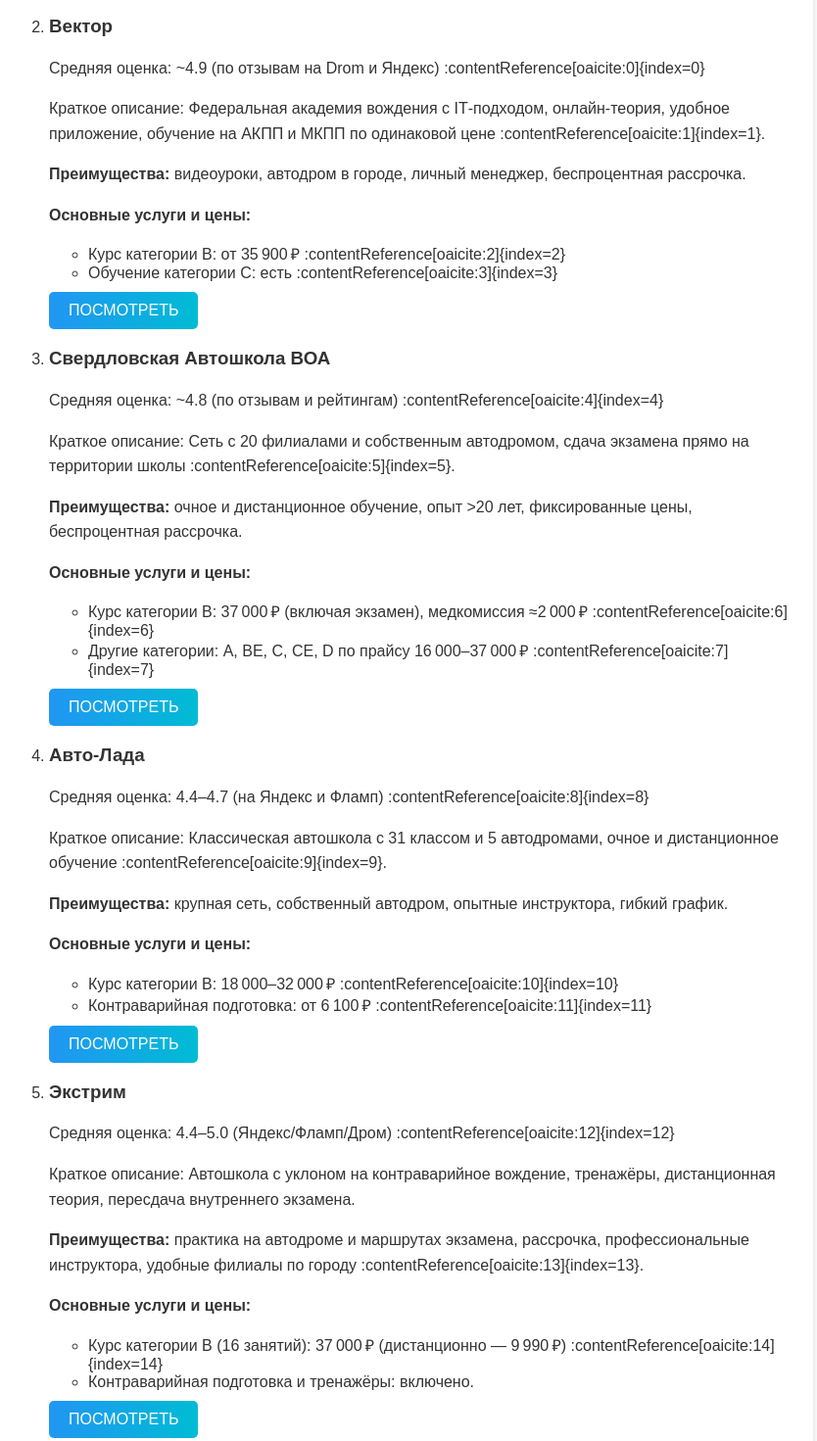
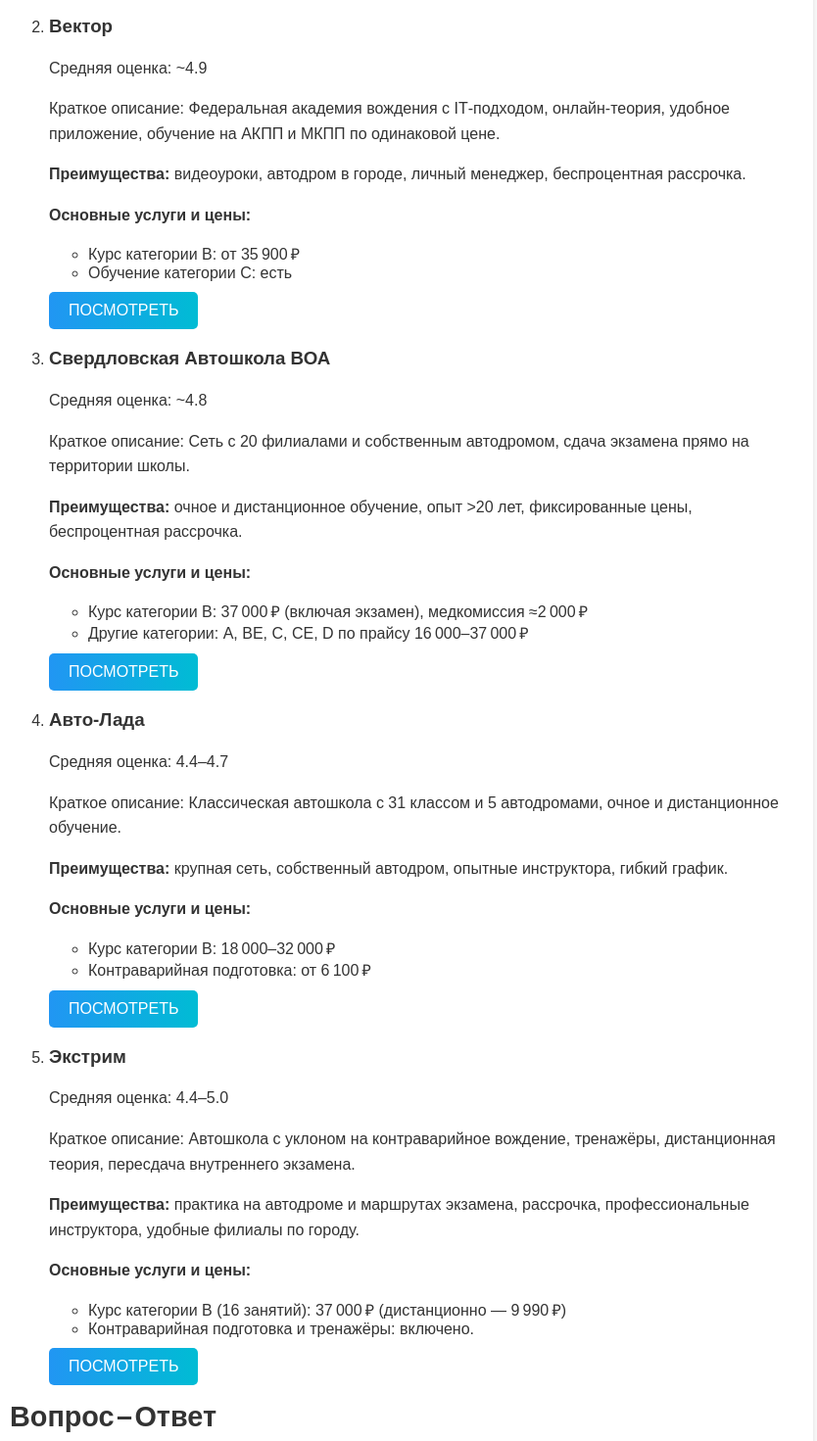
Before and after one commit to PolinCPA/avtoshkola-ekb, a plain HTML site: page index.html in a window 1280 px wide. Shown: the part 610-2081 px from the top of the page at 98% size, without its empty margins (230-1064 px from the left). Drawn offline with Linux system fonts and the light colour scheme.

Commit message:
Update index.html

```diff
--- a/index.html
+++ b/index.html
@@ -84,67 +84,67 @@
       <li>Медкомиссия и экзамены: около 4 000 ₽</li>
     </ul>
     <div style="margin-top: 10px;">
-      <a href="https://baranka.ru/ekb" style="display: inline-block; background: linear-gradient(to right, #2196F3, #00BCD4); color: white; padding: 10px 20px; text-decoration: none; border-radius: 5px;">ПОСМОТРЕТЬ</a>
+      <a href="https://baranka.ru/ekb" target="_blank" style="display: inline-block; background: linear-gradient(to right, #2196F3, #00BCD4); color: white; padding: 10px 20px; text-decoration: none; border-radius: 5px;">ПОСМОТРЕТЬ</a>
     </div>
   </li>
 
   <li>
     <h3><strong>Вектор</strong></h3>
-    <p>Средняя оценка: ~4.9 (по отзывам на Drom и Яндекс) :contentReference[oaicite:0]{index=0}</p>
-    <p>Краткое описание: Федеральная академия вождения с IT‑подходом, онлайн‑теория, удобное приложение, обучение на АКПП и МКПП по одинаковой цене :contentReference[oaicite:1]{index=1}.</p>
+    <p>Средняя оценка: ~4.9</p>
+    <p>Краткое описание: Федеральная академия вождения с IT‑подходом, онлайн‑теория, удобное приложение, обучение на АКПП и МКПП по одинаковой цене.</p>
     <p><strong>Преимущества:</strong> видеоуроки, автодром в городе, личный менеджер, беспроцентная рассрочка.</p>
     <p><strong>Основные услуги и цены:</strong></p>
     <ul>
-      <li>Курс категории B: от 35 900 ₽ :contentReference[oaicite:2]{index=2}</li>
-      <li>Обучение категории C: есть :contentReference[oaicite:3]{index=3}</li>
+      <li>Курс категории B: от 35 900 ₽</li>
+      <li>Обучение категории C: есть</li>
     </ul>
     <div style="margin-top: 10px;">
-      <a href="https://avtoschool-vektor.ru/ekaterinburg" style="display: inline-block; background: linear-gradient(to right, #2196F3, #00BCD4); color: white; padding: 10px 20px; text-decoration: none; border-radius: 5px;">ПОСМОТРЕТЬ</a>
+      <a href="https://avtoschool-vektor.ru/ekaterinburg" target="_blank" style="display: inline-block; background: linear-gradient(to right, #2196F3, #00BCD4); color: white; padding: 10px 20px; text-decoration: none; border-radius: 5px;">ПОСМОТРЕТЬ</a>
     </div>
   </li>
 
   <li>
     <h3><strong>Свердловская Автошкола ВОА</strong></h3>
-    <p>Средняя оценка: ~4.8 (по отзывам и рейтингам) :contentReference[oaicite:4]{index=4}</p>
-    <p>Краткое описание: Сеть с 20 филиалами и собственным автодромом, сдача экзамена прямо на территории школы :contentReference[oaicite:5]{index=5}.</p>
+    <p>Средняя оценка: ~4.8</p>
+    <p>Краткое описание: Сеть с 20 филиалами и собственным автодромом, сдача экзамена прямо на территории школы.</p>
     <p><strong>Преимущества:</strong> очное и дистанционное обучение, опыт >20 лет, фиксированные цены, беспроцентная рассрочка.</p>
     <p><strong>Основные услуги и цены:</strong></p>
     <ul>
-      <li>Курс категории B: 37 000 ₽ (включая экзамен), медкомиссия ≈2 000 ₽ :contentReference[oaicite:6]{index=6}</li>
-      <li>Другие категории: A, BE, C, CE, D по прайсу 16 000–37 000 ₽ :contentReference[oaicite:7]{index=7}</li>
+      <li>Курс категории B: 37 000 ₽ (включая экзамен), медкомиссия ≈2 000 ₽</li>
+      <li>Другие категории: A, BE, C, CE, D по прайсу 16 000–37 000 ₽</li>
     </ul>
     <div style="margin-top: 10px;">
-      <a href="https://pravavoa.ru/" style="display: inline-block; background: linear-gradient(to right, #2196F3, #00BCD4); color: white; padding: 10px 20px; text-decoration: none; border-radius: 5px;">ПОСМОТРЕТЬ</a>
+      <a href="https://pravavoa.ru/" target="_blank" style="display: inline-block; background: linear-gradient(to right, #2196F3, #00BCD4); color: white; padding: 10px 20px; text-decoration: none; border-radius: 5px;">ПОСМОТРЕТЬ</a>
     </div>
   </li>
 
   <li>
     <h3><strong>Авто‑Лада</strong></h3>
-    <p>Средняя оценка: 4.4–4.7 (на Яндекс и Фламп) :contentReference[oaicite:8]{index=8}</p>
-    <p>Краткое описание: Классическая автошкола с 31 классом и 5 автодромами, очное и дистанционное обучение :contentReference[oaicite:9]{index=9}.</p>
+    <p>Средняя оценка: 4.4–4.7</p>
+    <p>Краткое описание: Классическая автошкола с 31 классом и 5 автодромами, очное и дистанционное обучение.</p>
     <p><strong>Преимущества:</strong> крупная сеть, собственный автодром, опытные инструктора, гибкий график.</p>
     <p><strong>Основные услуги и цены:</strong></p>
     <ul>
-      <li>Курс категории B: 18 000–32 000 ₽ :contentReference[oaicite:10]{index=10}</li>
-      <li>Контраварийная подготовка: от 6 100 ₽ :contentReference[oaicite:11]{index=11}</li>
+      <li>Курс категории B: 18 000–32 000 ₽</li>
+      <li>Контраварийная подготовка: от 6 100 ₽</li>
     </ul>
     <div style="margin-top: 10px;">
-      <a href="https://avto-lada.com/" style="display: inline-block; background: linear-gradient(to right, #2196F3, #00BCD4); color: white; padding: 10px 20px; text-decoration: none; border-radius: 5px;">ПОСМОТРЕТЬ</a>
+      <a href="https://avto-lada.com/" target="_blank" style="display: inline-block; background: linear-gradient(to right, #2196F3, #00BCD4); color: white; padding: 10px 20px; text-decoration: none; border-radius: 5px;">ПОСМОТРЕТЬ</a>
     </div>
   </li>
 
   <li>
     <h3><strong>Экстрим</strong></h3>
-    <p>Средняя оценка: 4.4–5.0 (Яндекс/Фламп/Дром) :contentReference[oaicite:12]{index=12}</p>
+    <p>Средняя оценка: 4.4–5.0</p>
     <p>Краткое описание: Автошкола с уклоном на контраварийное вождение, тренажёры, дистанционная теория, пересдача внутреннего экзамена.</p>
-    <p><strong>Преимущества:</strong> практика на автодроме и маршрутах экзамена, рассрочка, профессиональные инструктора, удобные филиалы по городу :contentReference[oaicite:13]{index=13}.</p>
+    <p><strong>Преимущества:</strong> практика на автодроме и маршрутах экзамена, рассрочка, профессиональные инструктора, удобные филиалы по городу.</p>
     <p><strong>Основные услуги и цены:</strong></p>
     <ul>
-      <li>Курс категории B (16 занятий): 37 000 ₽ (дистанционно — 9 990 ₽) :contentReference[oaicite:14]{index=14}</li>
+      <li>Курс категории B (16 занятий): 37 000 ₽ (дистанционно — 9 990 ₽)</li>
       <li>Контраварийная подготовка и тренажёры: включено.</li>
     </ul>
     <div style="margin-top: 10px;">
-      <a href="https://extrimavto.ru/" style="display: inline-block; background: linear-gradient(to right, #2196F3, #00BCD4); color: white; padding: 10px 20px; text-decoration: none; border-radius: 5px;">ПОСМОТРЕТЬ</a>
+      <a href="https://extrimavto.ru/" target="_blank" style="display: inline-block; background: linear-gradient(to right, #2196F3, #00BCD4); color: white; padding: 10px 20px; text-decoration: none; border-radius: 5px;">ПОСМОТРЕТЬ</a>
     </div>
   </li>
 </ol>
```
